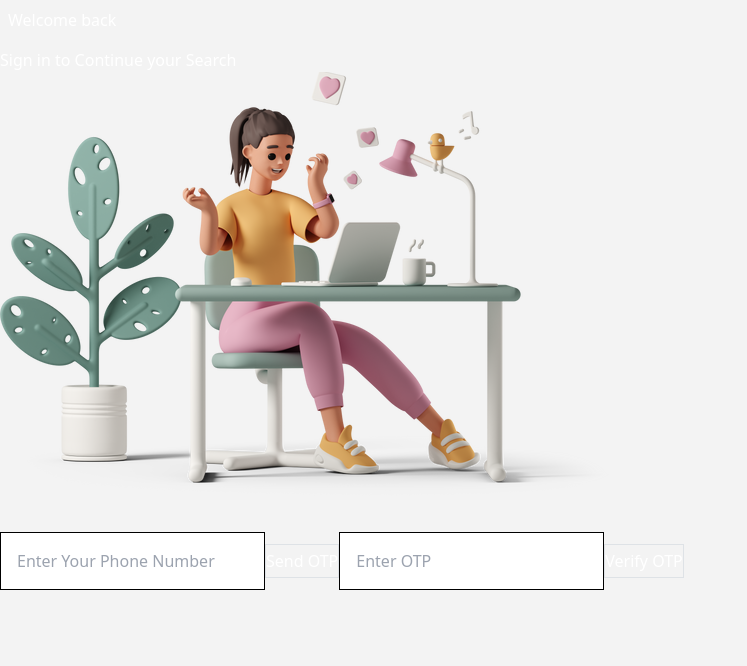
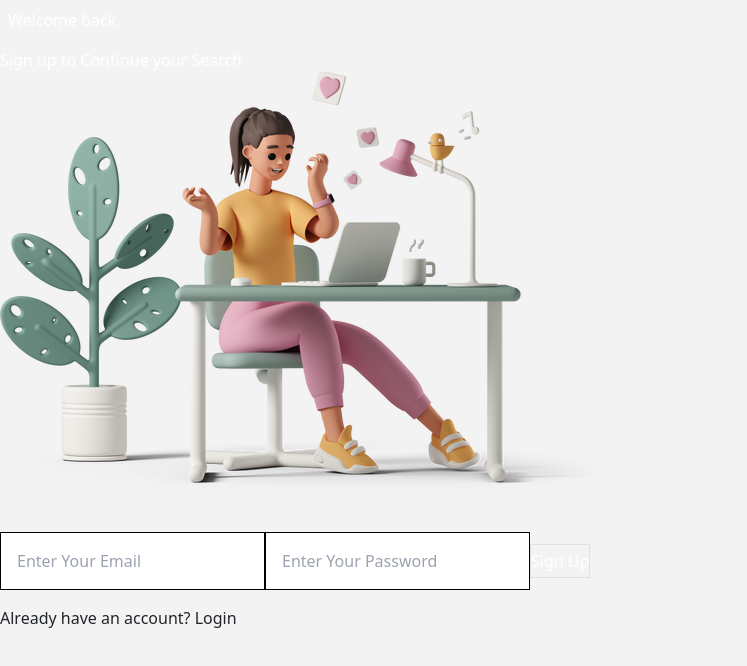
Before and after one commit to Ace10079/Final-dashboard, a React (Vite) app: page / in a window 1280 px wide. Shown: the top 666 px of the page, without its empty margins (0-747 px from the left). Built offline with nearby package versions, Linux system fonts and the light colour scheme.

Commit message:
email login

```diff
--- a/src/App.jsx
+++ b/src/App.jsx
@@ -9,13 +9,14 @@ import Solution from './Solution/Solution';
 import Layout from './Layout/Layout';
 import SignUp from './SignUp/SignUp';
 import Account from './Profile/Account';
+import EmailLogin from './SignUp/EmailLogin';
 
 
 function App() {
   return (
     <BrowserRouter>
       <Routes>
-        <Route path="" element={<SignUp/>}></Route>
+        <Route path="" element={<EmailLogin/>}></Route>
         <Route path="/" element={<Layout/>}>
           <Route exact path="/dashboard" element={<Dashboard />} />
           <Route path="/customer" element={<Customer />} />
--- /dev/null
+++ b/src/SignUp/EmailLogin.jsx
@@ -0,0 +1,103 @@
+import React, { useState } from "react";
+import { useNavigate } from "react-router-dom";
+import { auth, db } from "../firebase";
+import { createUserWithEmailAndPassword, signInWithEmailAndPassword } from "firebase/auth";
+import { setDoc, doc } from "firebase/firestore";
+
+function EmailLogin() {
+    const [email, setEmail] = useState("");
+    const [password, setPassword] = useState("");
+    const [isSigningUp, setIsSigningUp] = useState(true); // Toggle between sign-up and login
+    const [message, setMessage] = useState(""); // Success or error message
+    const navigate = useNavigate();
+
+    const handleSignUp = async () => {
+      try {
+        const userCredential = await createUserWithEmailAndPassword(auth, email, password);
+        console.log("User signed up successfully:", userCredential.user);
+
+        // Optional: Store additional user information in Firestore
+        await setDoc(doc(db, "users", userCredential.user.uid), {
+          email: userCredential.user.email,
+          createdAt: new Date(),
+        });
+
+        setMessage("Sign-up successful! Please login.");
+        setIsSigningUp(false); // Switch to login form
+        setEmail("");
+        setPassword("");
+      } catch (error) {
+        console.error("Error during sign-up:", error);
+        setMessage(`Error during sign-up: ${error.message}`);
+      }
+    };
+
+    const handleLogin = async () => {
+      try {
+        const userCredential = await signInWithEmailAndPassword(auth, email, password);
+        console.log("User logged in successfully:", userCredential.user);
+        setMessage("Login successful! Redirecting to dashboard...");
+        setTimeout(() => navigate("/dashboard"), 2000); // Redirect after 2 seconds
+      } catch (error) {
+        console.error("Error during login:", error);
+        setMessage(`Error during login: ${error.message}`);
+      }
+    };
+
+    return (
+      <div className="flex lg:justify-center">
+        <div className="relative lg:w-[765px] lg:h-[100px] w-[520px]">
+          <div className="bg-green-700 lg:p-2 lg:w-[765px] relative lg:h-[100px] w-[500px] h-[100px]">
+            <p className="text-white lg:p-0 text-xl lg:ml-2 p-2">Welcome back</p>
+            <p className="lg:mt-2 mt-2 text-white text-lg lg:ml-2 ml-2">
+              {isSigningUp ? "Sign up to Continue your Search" : "Sign in to Continue your Search"}
+            </p>
+          </div>
+          <img
+            src="./login.png"
+            alt=""
+            className="absolute lg:top-8 lg:left-[500px] lg:h-[230px] lg:w-[300px] h-[200px] w-[180px] left-[310px] top-10"
+          />
+          {message && (
+            <div className="bg-blue-100 border border-blue-400 text-blue-700 px-4 py-3 rounded relative mt-4">
+              <span className="block sm:inline">{message}</span>
+            </div>
+          )}
+          <input
+            type="email"
+            className="absolute lg:top-[250px] lg:left-[16px] lg:w-96 w-96 rounded-md focus:outline-none focus:border-blue-500 text-black border border-black lg:p-3 lg:ml-36 top-[400px] left-[70px] p-3"
+            placeholder="Enter Your Email"
+            value={email}
+            onChange={(e) => setEmail(e.target.value)}
+          />
+          <input
+            type="password"
+            className="absolute lg:top-[320px] lg:left-[16px] lg:w-96 w-96 rounded-md focus:outline-none focus:border-blue-500 text-black border border-black lg:p-3 lg:ml-36 top-[460px] left-[70px] p-3"
+            placeholder="Enter Your Password"
+            value={password}
+            onChange={(e) => setPassword(e.target.value)}
+          />
+          <button
+            className="bg-green-800 lg:pl-20 lg:pr-20 lg:pt-2 lg:pb-2 absolute lg:top-[390px] lg:left-60 text-white border rounded-lg top-[520px] left-[140px] pl-20 pr-20 pt-1 pb-1 mt-3"
+            onClick={isSigningUp ? handleSignUp : handleLogin}
+          >
+            {isSigningUp ? "Sign Up" : "Login"}
+          </button>
+          <div className="absolute lg:top-[460px] lg:left-60 top-[590px] left-[140px] mt-3">
+            <button
+              className="text-blue-500"
+              onClick={() => {
+                setIsSigningUp(!isSigningUp);
+                setMessage(""); // Clear the message when switching forms
+              }}
+            >
+              {isSigningUp ? "Already have an account? Login" : "Don't have an account? Sign Up"}
+            </button>
+          </div>
+          <div id="recaptcha-container"></div>
+        </div>
+      </div>
+    );
+  }
+
+export default EmailLogin
--- a/src/firebase.jsx
+++ b/src/firebase.jsx
@@ -1,6 +1,7 @@
 // Import the functions you need from the SDKs you need
 import { initializeApp } from "firebase/app";
 import { getAuth } from "firebase/auth";
+import { getFirestore } from "firebase/firestore";
 // TODO: Add SDKs for Firebase products that you want to use
 // https://firebase.google.com/docs/web/setup#available-libraries
 
@@ -18,4 +19,7 @@ const firebaseConfig = {
 
 // Initialize Firebase
 const app = initializeApp(firebaseConfig);
-export const auth = getAuth(app);
+const auth = getAuth(app);
+const db = getFirestore(app); // Optional
+
+export { auth, db };
```
